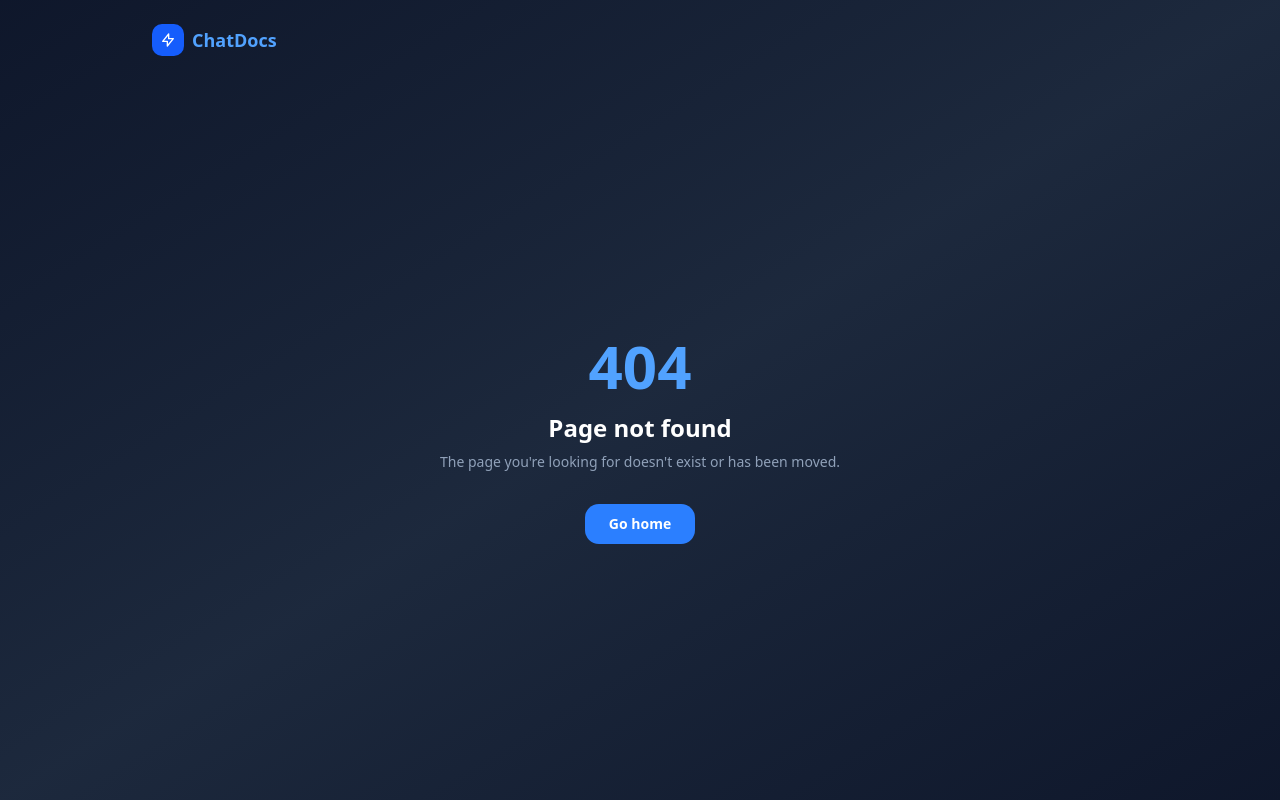
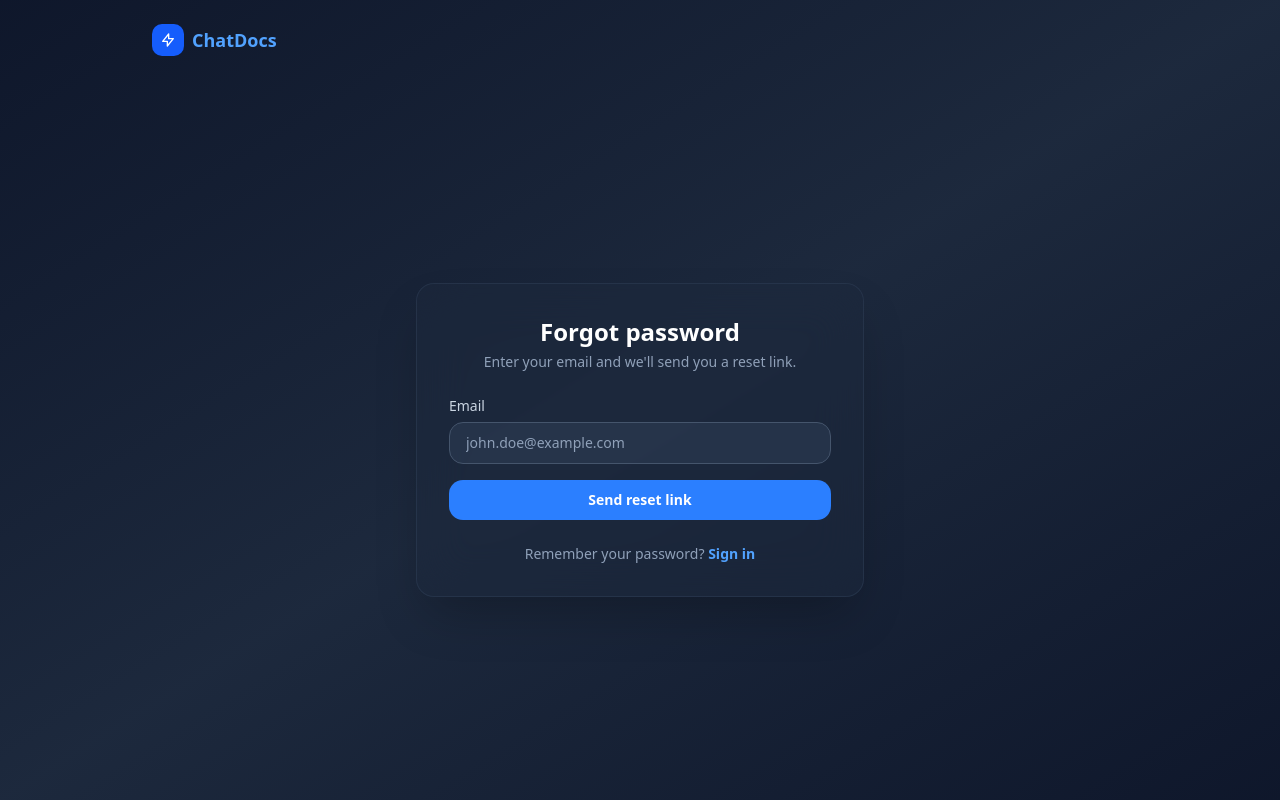
Before and after one commit to earthddx/next-rag, a Next.js app: page /forgot-password in a window 1280 px wide. Before the commit this address had no page. Built offline with nearby package versions, Linux system fonts and the light colour scheme.

Commit message:
forgot password stub page

```diff
--- /dev/null
+++ b/app/forgot-password/page.tsx
@@ -0,0 +1,87 @@
+"use client";
+
+import Link from "next/link";
+import { useState } from "react";
+import LogoBrand from "@/components/custom/logo-brand";
+
+export default function ForgotPasswordPage() {
+  const [submitted, setSubmitted] = useState(false);
+
+  const handleSubmit = (e: React.SyntheticEvent<HTMLFormElement>) => {
+    e.preventDefault();
+    // TODO: call API route to send reset email
+    setSubmitted(true);
+  };
+
+  return (
+    <div className="min-h-screen bg-linear-to-br from-slate-900 via-slate-800 to-slate-900 px-4">
+      <nav className="mx-auto flex max-w-5xl items-center justify-between px-6 py-6">
+        <Link
+          href="/"
+          className="flex items-center gap-2 text-lg font-semibold text-blue-400 transition hover:text-blue-300"
+        >
+          <LogoBrand size="sm" />
+          ChatDocs
+        </Link>
+      </nav>
+
+      <div className="mx-auto flex min-h-[calc(100vh-80px)] w-full max-w-md flex-col items-center justify-center">
+        <div className="w-full rounded-2xl border border-slate-700/50 bg-slate-800/50 p-8 shadow-2xl backdrop-blur-xl">
+          {submitted ? (
+            <div className="text-center">
+              <h1 className="mb-2 text-2xl font-bold text-white">Check your email</h1>
+              <p className="text-sm text-slate-400">
+                If an account exists for that email, we've sent a password reset link.
+              </p>
+              <Link
+                href="/login"
+                className="mt-6 inline-block text-sm text-blue-400 transition hover:text-blue-300"
+              >
+                Back to login
+              </Link>
+            </div>
+          ) : (
+            <>
+              <div className="mb-6 text-center">
+                <h1 className="text-2xl font-bold text-white">Forgot password</h1>
+                <p className="mt-1 text-sm text-slate-400">
+                  Enter your email and we'll send you a reset link.
+                </p>
+              </div>
+
+              <form onSubmit={handleSubmit} className="space-y-4">
+                <div>
+                  <label htmlFor="email" className="mb-1.5 block text-sm font-medium text-slate-300">
+                    Email
+                  </label>
+                  <input
+                    id="email"
+                    name="email"
+                    type="email"
+                    required
+                    placeholder="john.doe@example.com"
+                    className="w-full rounded-xl border border-slate-600 bg-slate-700/50 px-4 py-2.5 text-sm text-white placeholder-slate-400 outline-none transition focus:border-blue-500 focus:ring-1 focus:ring-blue-500"
+                  />
+                </div>
+
+                <button
+                  type="submit"
+                  className="w-full rounded-xl bg-blue-500 py-2.5 text-sm font-semibold text-white transition hover:bg-blue-400 disabled:opacity-50"
+                >
+                  Send reset link
+                </button>
+              </form>
+
+              <p className="mt-6 text-center text-sm text-slate-400">
+                Remember your password?{" "}
+                <Link href="/login" className="font-semibold text-blue-400 transition hover:text-blue-300">
+                  Sign in
+                </Link>
+              </p>
+            </>
+          )}
+        </div>
+      </div>
+    </div>
+  );
+}
```
